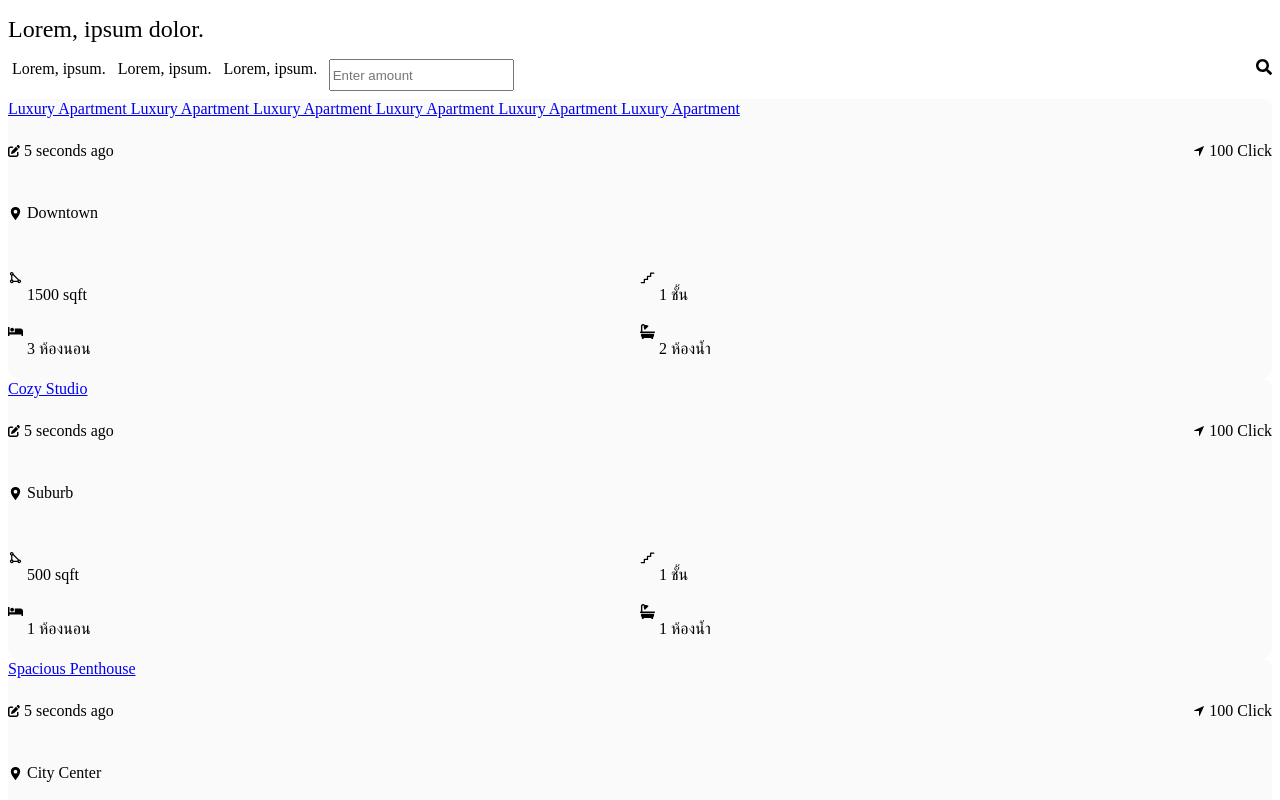
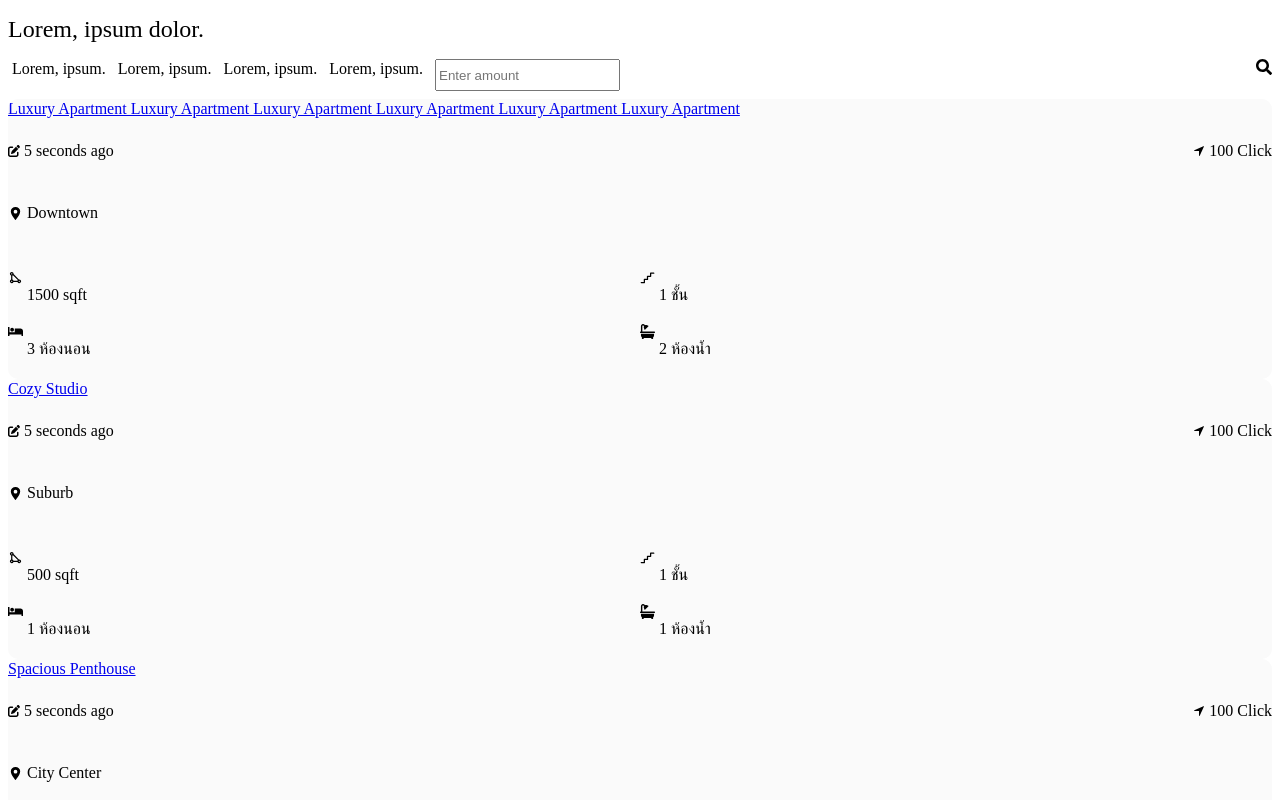
Before and after one commit to RachaponKjr/salehome, a Next.js app: page /homePage/components/Section1 in a window 1280 px wide. Shown: the top 800 px of the page. Built offline with nearby package versions, Linux system fonts and the light colour scheme.

Commit message:
update 3/16/2024

```diff
--- a/src/pages/homePage/components/Section1.jsx
+++ b/src/pages/homePage/components/Section1.jsx
@@ -21,7 +21,7 @@ const Section1 = () => {
       {/* ส่วนหัว มี Input กับ Dropdown */}
       <Flex flexDirection={{base:"column-reverse",md:"row"}} gap={"8px"} justifyContent={"space-between"}>
         {/* Tabs */}
-        <Flex h={'2rem'} gap={'4px'} overflowX={'scroll'}>
+        <Flex h={'2rem'} gap={'4px'} overflowX={{base:'scroll',md:'auto'}}>
           <Box h={'100%'} width={"max-content"} whiteSpace={"nowrap"} px={4} py={1} fontSize={{ base: "12px", md: "16px" }} cursor={"pointer"} position={"relative"} {...tabs === 0 && { _before: { content: "''", position: "absolute", width: "100%", height: "2px", bottom: "0", left: "0", bg: "blue.500" } }} onClick={() => setTabs(0)}>Lorem, ipsum.</Box>
           <Box h={'100%'} width={"max-content"} whiteSpace={"nowrap"} px={4} py={1} fontSize={{ base: "12px", md: "16px" }} cursor={"pointer"} position={"relative"} {...tabs === 1 && { _before: { content: "''", position: "absolute", width: "100%", height: "2px", bottom: "0", left: "0", bg: "blue.500" } }} onClick={() => setTabs(1)}>Lorem, ipsum.</Box>
           <Box h={'100%'} width={"max-content"} whiteSpace={"nowrap"} px={4} py={1} fontSize={{ base: "12px", md: "16px" }} cursor={"pointer"} position={"relative"} {...tabs === 2 && { _before: { content: "''", position: "absolute", width: "100%", height: "2px", bottom: "0", left: "0", bg: "blue.500" } }} onClick={() => setTabs(2)}>Lorem, ipsum.</Box>
```
